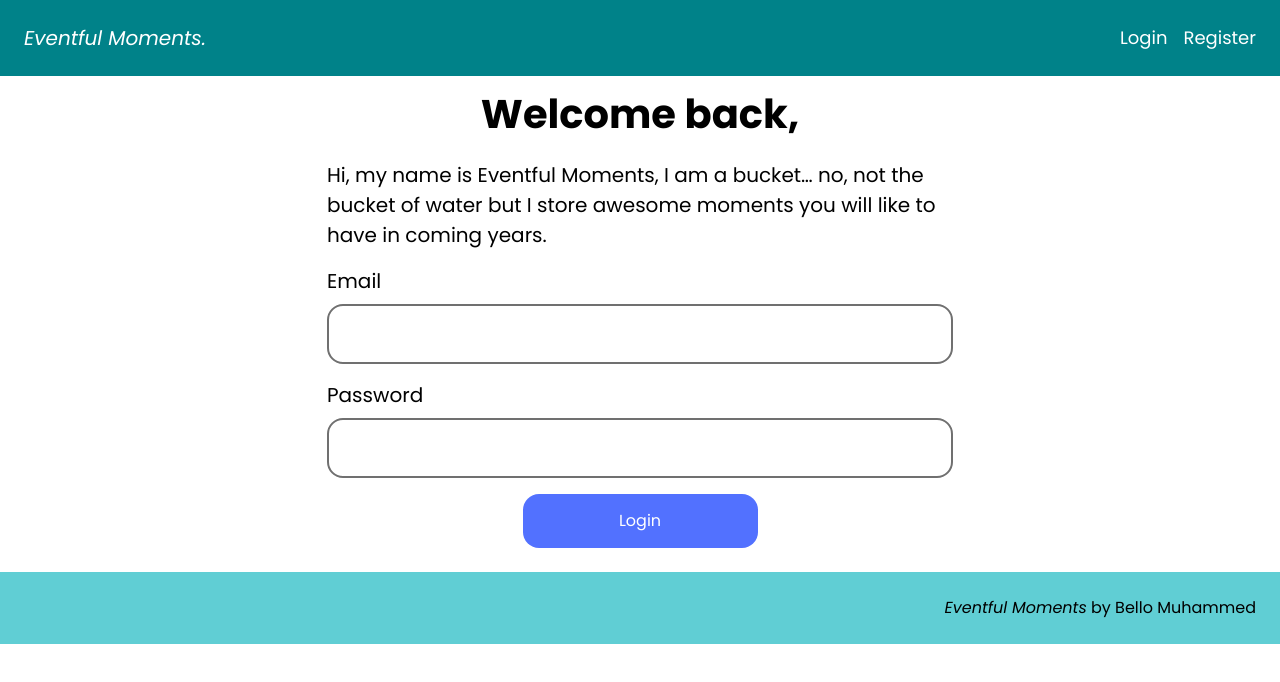
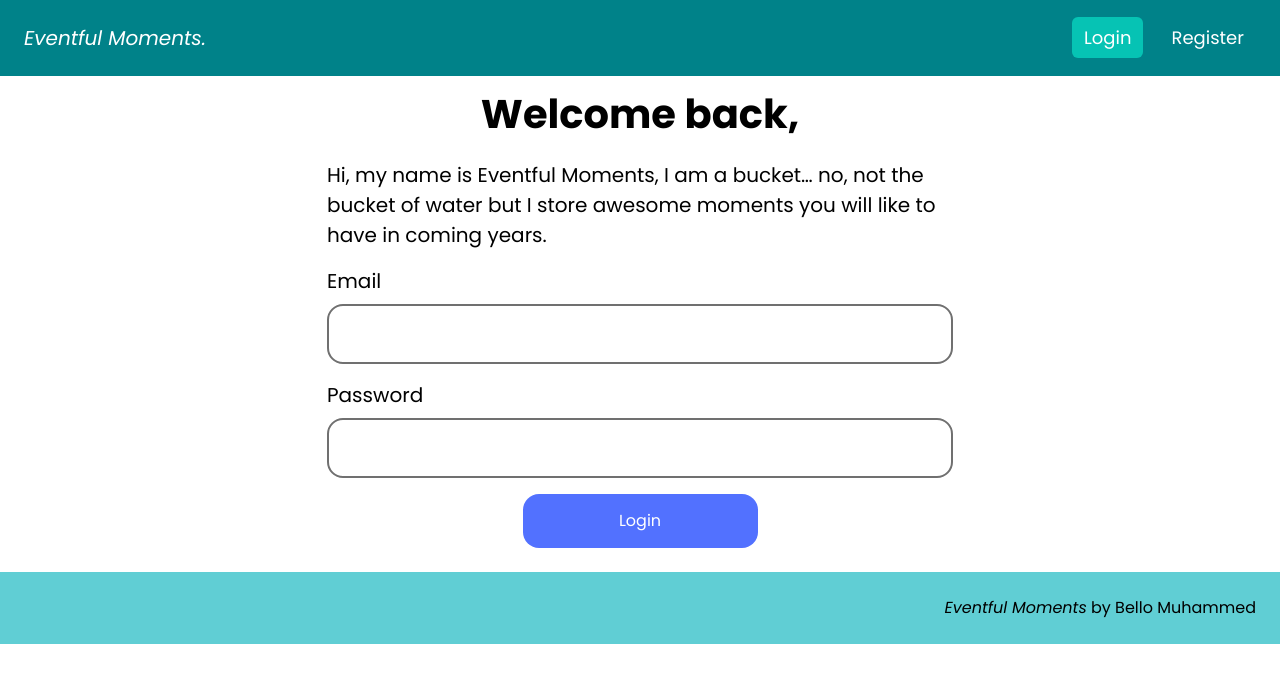
Before and after one commit to Sallah10/eventful-app, a Vue app: page / in a window 1280 px wide. Shown: the top 682 px of the page. Built offline with nearby package versions, Linux system fonts and the light colour scheme.

Commit message:
Enhance navigation links with active state styling in nav.vue

```diff
--- a/src/components/nav.vue
+++ b/src/components/nav.vue
@@ -1,13 +1,39 @@
 <script setup>
-import { RouterLink} from 'vue-router';
+import { RouterLink, useRoute} from 'vue-router';
+
+const isActiveLink = (routePath) => {
+  const route = useRoute();
+  return route.path === routePath;
+
+}
 </script>
 
 <template>
     <nav class="bg-[#008289] flex justify-between text-[#ffffff] px-4 py-4 md:px-6 md:py-6">
         <RouterLink to="/buckets" class="italic text-xl">Eventful Moments.</RouterLink>
         <ul class="flex gap-4 text-lg">
-            <li><RouterLink to="/">Login</RouterLink></li>
-            <li><RouterLink to="/register">Register</RouterLink></li>
+            <li><RouterLink
+                to="/"
+                :class="[
+                  isActiveLink('/')
+                    ? 'bg-[#06C3B4]'
+                    : 'hover:bg-[#00000029]',
+                  'text-white',
+                  'px-3',
+                  'py-2',
+                  'rounded-md',
+                ]">Login</RouterLink></li>
+            <li><RouterLink
+                to="/register"
+                :class="[
+                  isActiveLink('/register')
+                    ? 'bg-[#06C3B4]'
+                    : 'hover:bg-[#00000029]',
+                  'text-white',
+                  'px-3',
+                  'py-2',
+                  'rounded-md',
+                ]">Register</RouterLink></li>
         </ul>
     </nav>
 </template>
```
